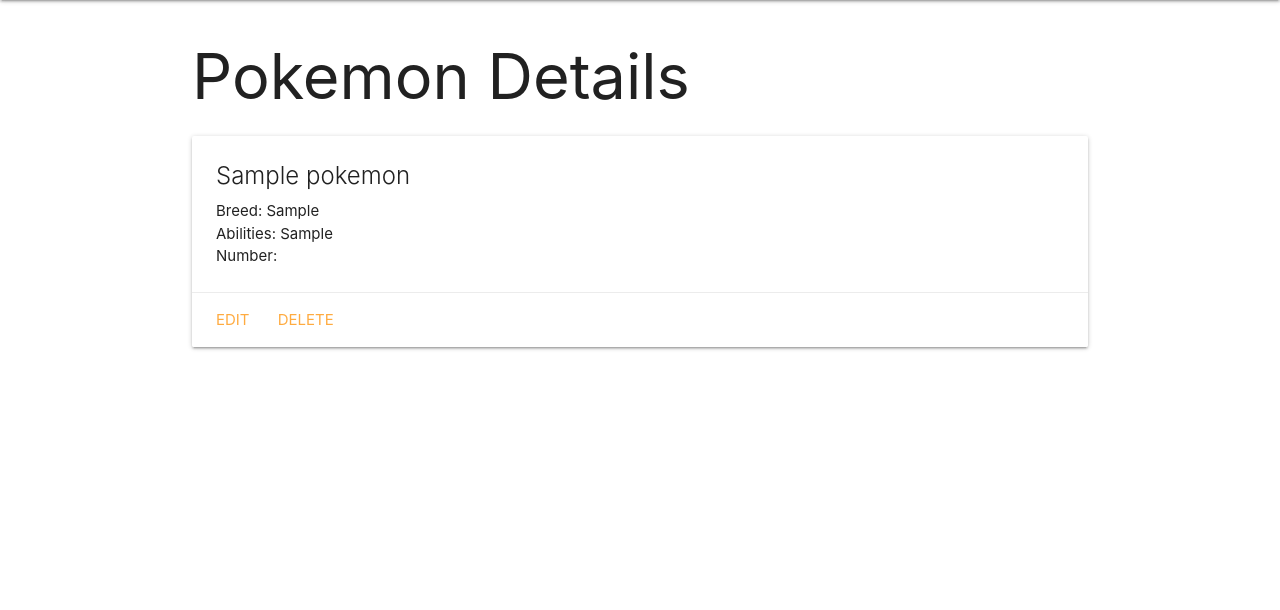
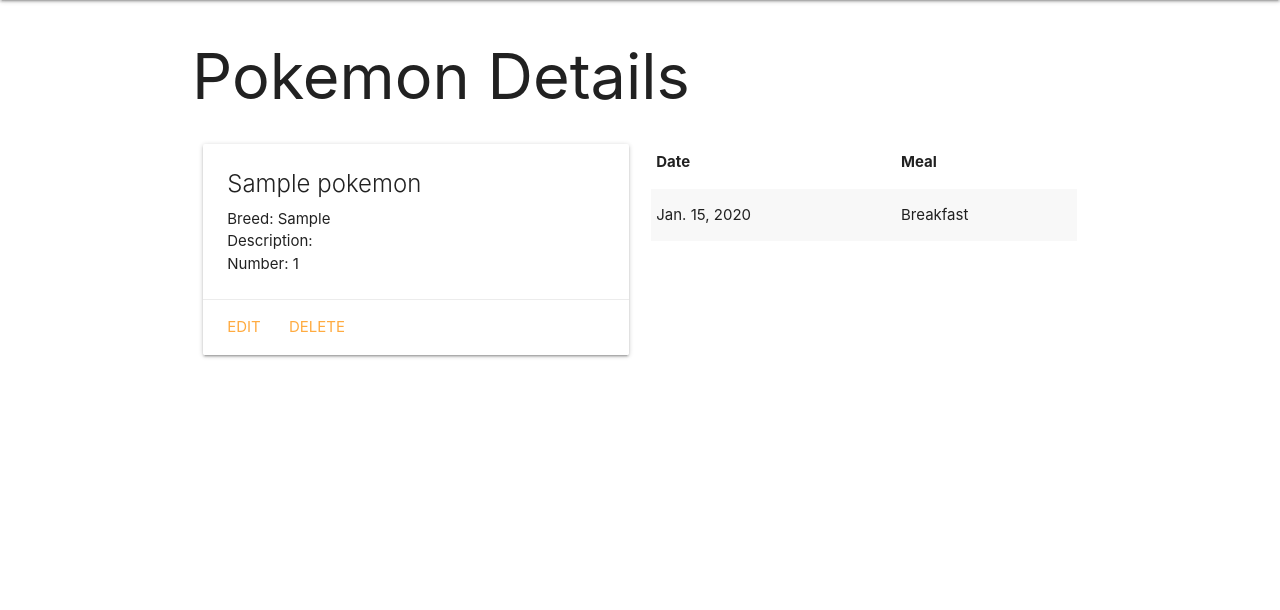
Before and after one commit to angelamchoi/pokemon_collector, a Django app: page /pokemons/1/ in a window 1280 px wide. Shown: the part 64-674 px from the top of the page. Run offline with Django 3.2, Linux system fonts and the light colour scheme; tables that the repository leaves empty hold one stand-in row (Sample ...).

Commit message:
added feeding model and worked on details page

```diff
--- a/main_app/admin.py
+++ b/main_app/admin.py
@@ -1,5 +1,6 @@
 from django.contrib import admin
-from .models import Pokemon
+from .models import Pokemon, Feeding
 
 # Register models
 admin.site.register(Pokemon)
+admin.site.register(Feeding)
--- a/main_app/models.py
+++ b/main_app/models.py
@@ -1,5 +1,12 @@
 from django.db import models
 from django.urls import reverse #reverse
+
+MEALS = (
+    ('B', 'Breakfast'),
+    ('L', 'Lunch'),
+    ('D', 'Dinner'),
+    ('S', 'Snack')
+)
 
 # pokemon model
 class Pokemon(models.Model):
@@ -15,3 +22,19 @@
 # Method
     def get_absolute_url(self):
         return reverse('detail', kwargs={'pokemon_id': self.id})
+
+# feeding model
+class Feeding(models.Model):
+    date = models.DateField('feeding date')
+    meal = models.CharField(
+        max_length=1,
+        choices=MEALS,
+        default=MEALS[0][0] #default to be 'B'
+    )
+
+    #pokemon FK
+    pokemon = models.ForeignKey(Pokemon, on_delete=models.CASCADE)
+
+    def __str__(self):
+        # Nice method for obtaining the friendly value of a Field.choice
+        return f"{self.get_meal_display()} on {self.date}"
--- a/main_app/templates/pokemons/detail.html
+++ b/main_app/templates/pokemons/detail.html
@@ -3,23 +3,39 @@
 
 <h1>Pokemon Details</h1>
 
-<div class="card">
-    <div class="card-content">
+<div class="row">
+  <div class="col s6">
+    <div class="card">
+      <div class="card-content">
         <span class="card-title">{{ pokemon.name }}</span>
         <p>Breed: {{ pokemon.breed }}</p>
-        <p>Abilities: {{ pokemon.abilities }}</p>
+        <p>Description: {{ pokemon.description }}</p>
         {% if pokemon.number > 0 %}
-            <p>Number: {{ pokemon.age }}</p>
+          <p>Number: {{ pokemon.number }}</p>
         {% else %}
-         <p>Number: {{ pokemon.age }}</p>
+          <p>Number: {{ pokemon.number }}</p>
         {% endif %}
-    </div>
-<!--card action-->
-    <div class ="card-action">
+      </div>
+      <div class="card-action">
         <a href="{% url 'pokemons_update' pokemon.id %}">Edit</a>
         <a href="{% url 'pokemons_delete' pokemon.id %}">Delete</a>
+      </div>
     </div>
-
+  </div>
+  <div class="col s6">
+    <table class="striped">
+      <thead>
+        <tr><th>Date</th><th>Meal</th></tr>
+      </thead>
+      <tbody>
+        {% for feeding in pokemon.feeding_set.all %}
+          <tr>
+            <td>{{feeding.date}}</td>
+            <td>{{feeding.get_meal_display}}</td>
+          </tr>
+        {% endfor %}
+      </tbody>
+    </table>
+  </div>
 </div>
-
 {% endblock %}
```
Also changed, not shown: main_app/migrations/0003_feeding.py (added).
